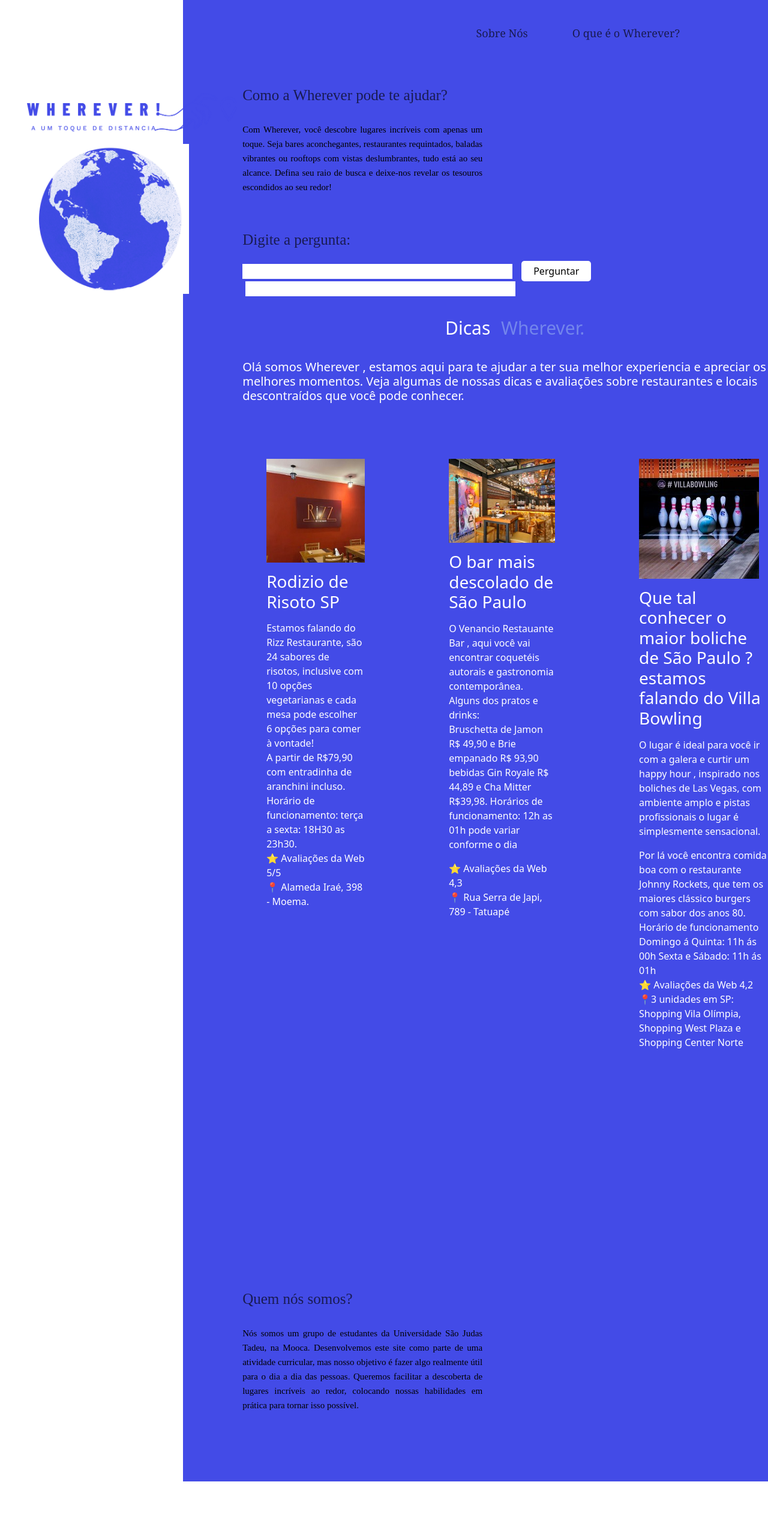
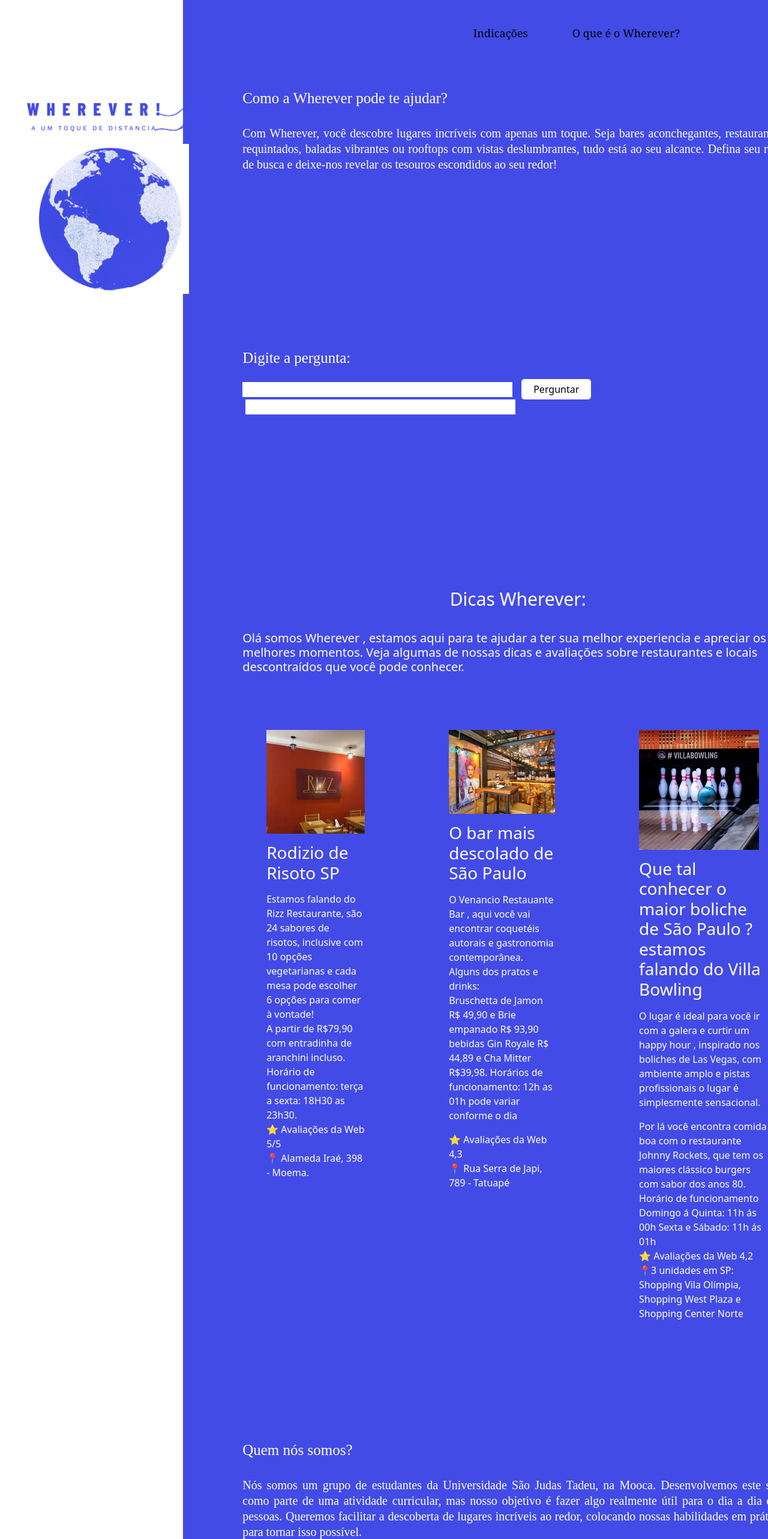
Before and after one commit to MatheusfelipeGit/Wherever_usjt_A3, a React (Create React App) app in the folder front/: page / in a window 1280 px wide. Shown: the top 2566 px of the page at 60% size. Before the commit the page ends 2470 px from the top, so only its background shows below. Built offline with nearby package versions, Linux system fonts and the light colour scheme.

Commit message:
entrega03(front): finaliza a interface gráfica
finalizando o front

```diff
--- a/front/src/Components/Left.js
+++ b/front/src/Components/Left.js
@@ -1,5 +1,7 @@
 import React, { useState } from 'react';
 import axios from "axios";
+import scrollToSection from "./Navigation";
+
 import 'bootstrap/dist/css/bootstrap.min.css'; //import do bootstrap
 import '../styles.css'; //import do css
 
@@ -111,11 +113,11 @@
       <button className="botao-perguntar" onClick={enviar}>Perguntar</button>
       <input className="respostas-chat" type="text" value={completion} readOnly />
 
-      <section className="dicas-locais">
+      <div className="dicas-locais">
 
         <div className="interface">
 
-          <h2 className="titulo">Dicas <span> Wherever.</span></h2>
+          <h2 className="titulo">Dicas Wherever:</h2>
 
           <h2 className="sub-titulo"> Olá somos Wherever , estamos aqui para te ajudar a ter sua melhor experiencia  e apreciar os melhores momentos. Veja algumas de nossas dicas e avaliações sobre restaurantes e locais descontraídos que você pode conhecer. </h2>
 
@@ -148,7 +150,7 @@
             </div>
           </div>
         </div>
-      </section>
+      </div>
 
       {/* Seção "Quem nós somos" */}
       <article className="quemsomos-section">
@@ -158,9 +160,10 @@
 
       {/* Atalhos para navegação */}
       <div className="atalhos">
-        <button onClick={() => window.location.href='#about-us-section'}>Sobre Nós</button>
-        <button onClick={() => window.location.href='#what-is-wherever-section'}>O que é o Wherever?</button>
-      </div>
+  <button onClick={() => scrollToSection('about-us-section')}>Indicações</button>
+  <button onClick={() => scrollToSection('what-is-wherever-section')}>O que é o Wherever?</button>
+</div>
+
 
     </section>
 
--- a/front/src/Components/Navigation.js
+++ b/front/src/Components/Navigation.js
@@ -1,10 +1,11 @@
-import React from 'react';
 
-  return (
-    <div className="atalhos">
-      <button onClick={() => scrollToSection('about-us-section')}>Sobre Nós</button>
-      <button onClick={() => scrollToSection('what-is-wherever-section')}>O que é o Wherever?</button>
-    </div>
-  );
 
-export default Navigation;
+  function scrollToSection(sectionId) {
+    const section = document.getElementById(sectionId);
+    if (section) {
+      section.scrollIntoView({ behavior: 'smooth' });
+    }
+ };
+
+
+export default scrollToSection;
--- a/front/src/styles.css
+++ b/front/src/styles.css
@@ -150,6 +150,10 @@
   height: 100vh;
 } */
 
+.dicas-locais{
+margin-top: 290px;
+
+}
 .interface{
 max-width: 1280px;
 margin: 0 auto;
@@ -224,7 +228,7 @@
   border: none; /* Sem borda */
   background: none; /* Fundo transparente */
   font-size: 18px; /* Tamanho da fonte */
-  color: #191b52; /* Cor do texto */
+  color: #000000; /* Cor do texto */
   cursor: pointer; /* Cursor de apontador */
   font-family: Georgia, 'Times New Roman', Times, serif; /* Fonte */
 }
@@ -238,46 +242,51 @@
 
 /* Estilo para o parágrafo */
 .paragrafo {
-  font-size: 15px; /* Tamanho da fonte */
-  line-height: 1.6; /* Altura da linha */
-  max-width: 400px; /* Largura máxima */
+  font-size: 20px; /* Tamanho da fonte */
+  line-height: 1.3; /* Altura da linha */
+  max-width: 900px; /* Largura máxima */
   margin-top: 30px; /* Margem superior */
-  color: #000000; /* Cor do texto */
+  color: #ffffff; /* Cor do texto */
   text-align: justify; /* Aplica justificação ao texto */
   font-family: "Times New Roman", serif; /* Define a fonte */
 }
 
-/* Estilo para o título "Como a Wherever pode te ajudar?" */
+/*estilo de todos os paragrafos*/
 .right-side h1 {
   font-family: "Times New Roman"; /* Define a fonte */
   font-size: 25px; /* Tamanho da fonte */
-  color: #191b52; /* Cor do texto */
+  color: #ffffff; /* Cor do texto */
   margin-bottom: 25px; /* Margem inferior */
   margin-top: 45px; /* Margem superior */
+
 }
 
-/* Estilo para o título "Quem nós somos?" */
+/* Estilo para o título "Quem nós somos?"
 .quemsomos-title {
-  font-family: "Times New Roman", serif; /* Define a fonte */
-  font-size: 25px; /* Tamanho da fonte */
-  color: #191b52; /* Cor do texto */
-}
+  font-family: "Times New Roman", serif; /* Define a fonte
+  font-size: 25px; /* Tamanho da fonte
+  color: #ff0000; /* Cor do texto
+} */
 
 /* Estilo para a seção "Quem nós somos" */
 .quemsomos-section {
   padding-top: 50px; /* Espaçamento superior */
-  margin-top: 250px; /* Margem superior */
+  margin-top: 50px; /* Margem superior */
 }
 
 /* Estilo para o parágrafo "Quem nós somos, afinal?" */
 .quemsomos {
-  font-size: 15px; /* Tamanho da fonte */
-  line-height: 1.6; /* Altura da linha */
-  max-width: 400px; /* Largura máxima */
+  font-size: 20px; /* Tamanho da fonte */
+  line-height: 1.3; /* Altura da linha */
+  max-width: 900px; /* Largura máxima */
   margin-top: 30px; /* Margem superior */
-  color: #000000; /* Cor do texto */
+  color: #ffffff; /* Cor do texto */
   text-align: justify; /* Aplica justificação ao texto */
   font-family: "Times New Roman", serif; /* Define a fonte */
+}
+#about-us-section{
+  margin-top: 50px;
+  margin-bottom: 250px;
 }
 
 html {
```
